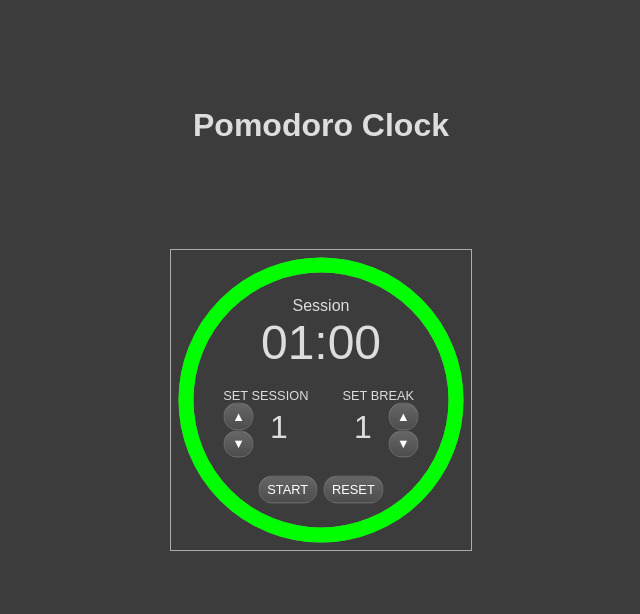
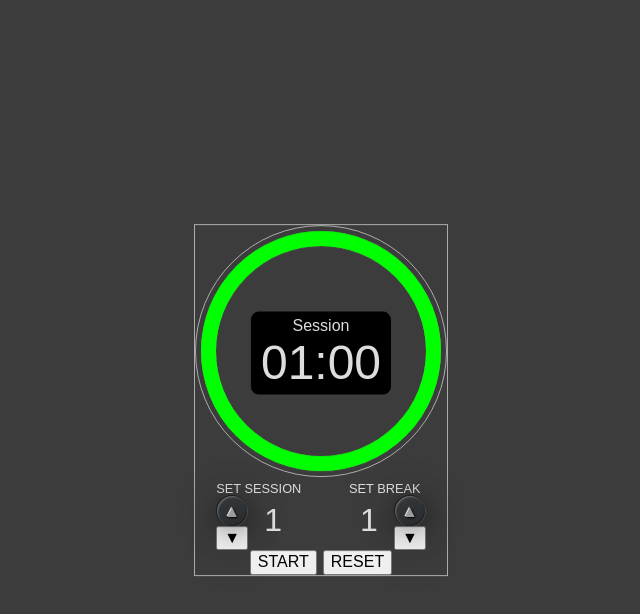
Before and after one commit to brimarq/fcc-pomodoro-clock, a React (Create React App) app: page / in a window 1280 px wide. Shown: the top 614 px of the page, without its empty margins (319-959 px from the left). Built offline with nearby package versions, Linux system fonts and the light colour scheme.

Commit message:
more aesthetic adjustments

```diff
--- a/src/App.css
+++ b/src/App.css
@@ -2,8 +2,8 @@
   text-align: center;
   height: 100vh;
   display: grid;
-  grid-template-rows: 1fr 300px 1fr;
-  /* grid-template-rows: auto 2fr auto; */
+  grid-template-rows: 1fr auto 1fr;
+  grid-template-rows: auto 2fr auto;
   grid-template-areas:
     "hdr"
     "main"
@@ -24,9 +24,12 @@
 
 .App-main {
   grid-area: main;
-  display: grid;
+  /* display: grid;
   grid-template-columns: 1fr 300px 1fr;
-  grid-template-areas: ". timer .";
+  grid-template-areas: ". timer ."; */
+  position: relative;
+  /* align-items: space-around; */
+  /* justify-content: center; */
 }
 
 .App-footer {
--- a/src/App.js
+++ b/src/App.js
@@ -9,7 +9,7 @@ class App extends Component {
     return (
       <div className="App">
         <header className="App-header">
-        <h1>Pomodoro Clock</h1>
+
         </header>
         <main className="App-main">
           <Timer {...store.getState()} />
--- a/src/Timer.css
+++ b/src/Timer.css
@@ -1,20 +1,17 @@
 #timer {
-  grid-area: timer;
-  position: relative;
-  height: 300px;
-
-  /* margin: 10px; */
-}
-
-#timer-face {
   position: absolute;
-  height: 75%;
-  width: 75%;
   top: 50%;
   left: 50%;
   transform: translate(-50%, -50%);
   display: flex;
   flex-direction: column;
-  /* flex-grow: 1; */
-  justify-content: space-around;
+  border: 1px solid #acacac;
 }
+
+#timer-face {
+  position: relative;
+}
+
+#timer-control-panel {
+  position: relative;
+}
--- a/src/Timer.js
+++ b/src/Timer.js
@@ -64,10 +64,12 @@ class Timer extends PureComponent {
 
     return (
       <div id="timer">
-        <TimerCanvas size="300" {...this.props} />
+        {/* <h1>Pomodoro Clock</h1> */}
         <div id="timer-face">
-
+          <TimerCanvas size="250" {...this.props} />
           <TimerDisplay />
+        </div>
+        <div id="timer-control-panel">
           <TimerSettings isRunning={this.props.isRunning} sessionLength={this.props.sessionLength} breakLength={this.props.breakLength}/>
           <TimerControls isRunning={this.props.isRunning} handleTimerControl={this.handleTimerControl}/>
         </div>
--- a/src/TimerCanvas.css
+++ b/src/TimerCanvas.css
@@ -1,7 +1,6 @@
 #canvas {
-  position: absolute;
-  top: 50%;
-  left: 50%;
-  transform: translate(-50%, -50%);
-  z-index: -10;
+  position: relative;
+  z-index: -5;
+  border: 1px solid #acacac;
+  border-radius: 999px;
 }
--- a/src/TimerCanvas.js
+++ b/src/TimerCanvas.js
@@ -158,7 +158,7 @@ class TimerCanvas extends PureComponent {
   render() {
     const { size } = this.props;
     return (
-      <canvas id="canvas" width={size} height={size} ref={this.canvas} style={{border: "1px solid #acacac"}} />
+      <canvas id="canvas" width={size} height={size} ref={this.canvas} />
     );
   }
 }
--- a/src/TimerDisplay.css
+++ b/src/TimerDisplay.css
@@ -1,6 +1,11 @@
 #timer-display {
-  display: flex;
-  flex-direction: column;
+  position: absolute;
+  top: 50%;
+  left: 50%;
+  transform: translate(-50%, -50%);
+  background-color: #000;
+  border-radius: 8px;
+  padding: 5px 10px;
 }
 
 #time-left {
--- a/src/TimerLength.js
+++ b/src/TimerLength.js
@@ -28,7 +28,7 @@ class TimerLength extends PureComponent {
         <div id={setting + "-label"}>{"set " + setting}</div>
         <div className="setting-container">
           <div className="setting-buttons">
-            <button id={setting + "-increment"} type="button" disabled={isRunning} onClick={this.handleClick}>&#9650;</button>
+            <button id={setting + "-increment"} className="btn" type="button" disabled={isRunning} onClick={this.handleClick}>&#9650;</button>
             <button id={setting + "-decrement"} type="button" disabled={isRunning} onClick={this.handleClick}>&#9660;</button>
           </div>
           <div className="setting-length">
--- a/src/index.css
+++ b/src/index.css
@@ -59,28 +59,26 @@ button:active {
 
 
 
-button {
+/* button {
   display: inline-block;
   cursor: pointer;
   border: none;
-  /* padding: 1rem 2rem; */
+  padding: 1rem 2rem;
   padding: 0.4rem .5rem;
   margin: 0;
   text-decoration: none;
   background: linear-gradient(180deg,hsl(0, 0%, 40%, 1) 0%,hsl(0, 0%, 30%, 1) 100%);
-  /* border: 0.5px solid rgba(0,0,0,0.2); */
   border: 0.5px solid rgba(255, 255, 255, 0.1);
   border-radius: 100px;
-  /* box-shadow:
+  box-shadow:
     0px 1px 1px rgba(0,0,0,0.6),
     0px 0px 5px #ffffff,
     0px 1px 0px 3px rgba(0%,0%,0%,0.2),
-    inset 0px 1px 0px rgba(255, 255, 255, 0.5); */
+    inset 0px 1px 0px rgba(255, 255, 255, 0.5);
   color: #ffffff;
   font-family: sans-serif;
   font-size: .8rem;
   line-height: 1;
-
   text-align: center;
   transition: background 250ms ease-in-out, transform 150ms ease;
   -webkit-appearance: none;
@@ -93,11 +91,108 @@ button:focus {
 }
 
 button:focus {
-  /* outline: 1px solid #fff;
-  outline-offset: -4px; */
+  outline: 1px solid #fff;
+  outline-offset: -4px;
   outline: none;
 }
 
 button:active {
   transform: scale(0.99);
+} */
+
+
+/**
+ * 1. Change the font styles in all browsers.
+ * 2. Remove the margin in Firefox and Safari.
+ */
+
+ button {
+  font-family: inherit; /* 1 */
+  font-size: 100%; /* 1 */
+  line-height: 1.15; /* 1 */
+  margin: 0; /* 2 */
+  text-transform: none;
+ }
+
+ /* Correct the inability to style clickable types in iOS and Safari. */
+  button,
+  [type="button"] {
+    -webkit-appearance: button;
+  }
+
+ /* Remove the inner border and padding in Firefox. */
+ button::-moz-focus-inner,
+ [type="button"]::-moz-focus-inner {
+   border-style: none;
+   padding: 0;
+ }
+
+ /* Restore the focus styles unset by the previous rule. */
+  /* button:-moz-focusring,
+  [type="button"]:-moz-focusring,
+  [type="reset"]:-moz-focusring,
+  [type="submit"]:-moz-focusring {
+    outline: 1px dotted ButtonText;
+  } */
+
+  button:focus {
+    /* outline: 1px solid #fff;
+    outline-offset: -4px; */
+    outline: none;
+  }
+
+ .btn {
+  position: relative;
+  cursor: pointer;
+  width: 30px;
+  height: 30px;
+  line-height: 30px;
+  background: #25292C;
+  margin: 0px auto;
+  text-align: center;
+  border: none;
+  border-radius: 999px;
+  color: rgba(155,155,155,1);
+  text-shadow: -1px -1px 0px rgba(255,255,255,0.8), 1px 1px 2px rgba(0,0,0,1);
+  font-size: 1em;
+  font-family: sans-serif;
+  box-shadow: inset 1px 1px 2px rgba(255,255,255,0.3),
+              inset 2px 10px 30px rgba(255,255,255,0.1), /* (a)px (b = a*5)px (b*3)px */
+              inset -1px -1px 2px rgba(0,0,0,0.5),
+              inset -2px -10px 30px rgba(0,0,0,0.2),
+              1px 5px 30px -4px rgba(0,0,0,1);
+  -webkit-transition: 0.1s ease-out;
+  -moz-transition:    0.1s ease-out;
+  -o-transition:      0.1s ease-out;
+  transition:         0.1s ease-out;
 }
+
+.btn:before {
+  content: "";
+  background: #1A1A1A;
+  width: 32px;
+  height: 32px;
+  position: absolute;
+  top: -1px;
+  left: -1px;
+  z-index: -1;
+
+  border-radius: 999px;
+  box-shadow: inset -1px -1px 2px rgba(255,255,255,0.3),
+    inset -5px -15px 40px rgba(255,255,255,0.1),
+    inset 1px 1px 2px rgba(0,0,0,0.5),
+    inset 5px 15px 40px rgba(0,0,0,0.2),
+    -2px -40px 50px -20px rgba(255,255,255,0.1),
+    2px 35px 50px -10px rgba(0,0,0,0.4),
+    0px 0px 25px 8px rgba(60,60,60,1);
+}
+
+.btn:active {
+  color: rgba(0,0,0,0.7);
+  text-shadow: 1px 1px 0px rgba(255,255,255,0.15);
+  box-shadow: inset 1px 1px 2px rgba(255,255,255,0.3),
+              inset 3px 15px 45px rgba(0,0,0,0.2),
+              inset -1px -1px 2px rgba(0,0,0,0.5),
+              inset -3px -15px 45px rgba(255,255,255,0.1),
+              1px 5px 10px -4px rgba(0,0,0,1);
+}
```
